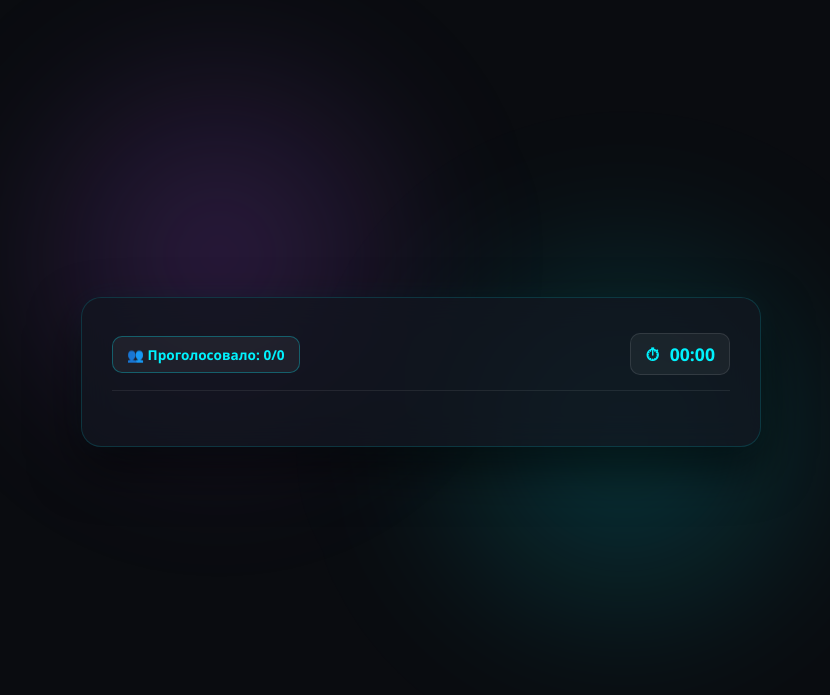
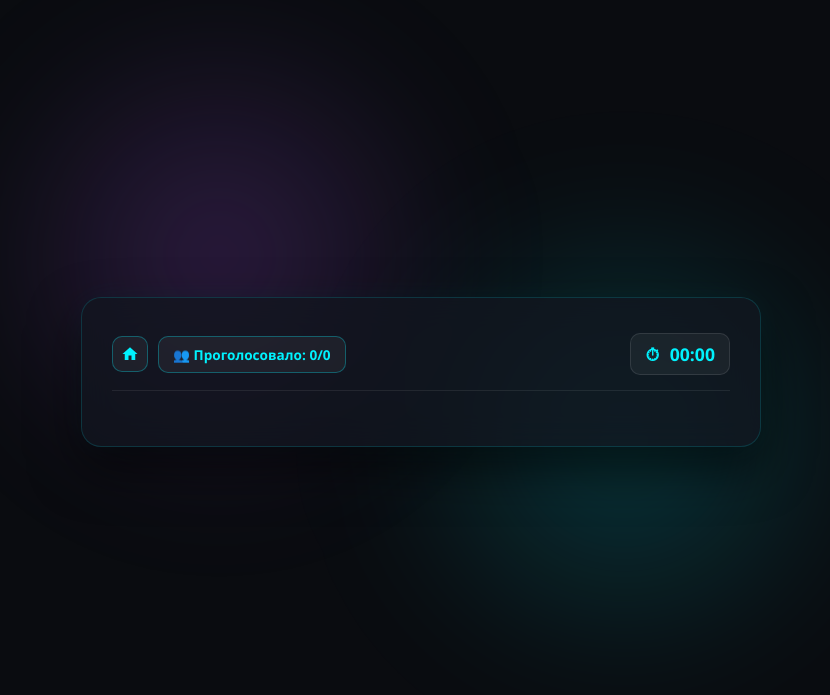
Before and after one commit to nekoreal/CrossDaunBotV2, a Flask app: template flask_server/templates/poll.html in a window 1280 px wide. Shown: the part 28-723 px from the top of the page, without its empty margins (219-1049 px from the left). Run offline with Flask 3, Linux system fonts and the light colour scheme; the template is opened without the code that fills it, so the values that code supplies are empty; parts of the project's set-up code (start-up, migrations or seed data) failed here and were passed over; some libraries are stand-ins or nearby versions.

Commit message:
feat: add home button in htmls

```diff
--- a/flask_server/templates/poll.html
+++ b/flask_server/templates/poll.html
@@ -62,6 +62,43 @@
             z-index: 0;
             filter: blur(60px);
             animation: pulse 10s infinite alternate-reverse ease-in-out;
+        }
+
+        /* Кнопка "На главную" */
+        .btn-home {
+            display: inline-flex;
+            align-items: center;
+            justify-content: center;
+            width: 36px;
+            height: 36px;
+            background: rgba(255, 255, 255, 0.05);
+            color: var(--accent-cyan);
+            border: 1px solid rgba(0, 242, 254, 0.3);
+            border-radius: 10px;
+            text-decoration: none;
+            transition: all 0.2s ease;
+            flex-shrink: 0;
+        }
+
+        .btn-home:hover {
+            background: rgba(0, 242, 254, 0.15);
+            border-color: rgba(0, 242, 254, 0.6);
+            box-shadow: 0 0 15px rgba(0, 242, 254, 0.2);
+            color: #fff;
+            transform: translateY(-1px);
+        }
+
+        .btn-home svg {
+            width: 18px;
+            height: 18px;
+            fill: currentColor;
+        }
+
+        /* Обертка для левой части top-bar */
+        .top-bar-left {
+            display: flex;
+            align-items: center;
+            gap: 10px;
         }
 
         @keyframes pulse {
@@ -356,9 +393,17 @@
     <div class="auth-card">
 
         <!-- Верхняя плашка (Таймер и счетчик) -->
+        <!-- Верхняя плашка (Кнопка Домой, Счетчик и Таймер) -->
         <div id="topBar" class="top-bar">
-            <div class="badge badge-cyan">
-                👥 Проголосовало: <span id="votedCount">0</span>/<span id="totalUsers">0</span>
+            <div class="top-bar-left">
+                <a href="/" class="btn-home" title="На главную">
+                    <svg viewBox="0 0 24 24">
+                        <path d="M10 20v-6h4v6h5v-8h3L12 3 2 12h3v8z"/>
+                    </svg>
+                </a>
+                <div class="badge badge-cyan">
+                    👥 Проголосовало: <span id="votedCount">0</span>/<span id="totalUsers">0</span>
+                </div>
             </div>
             <div class="badge timer-badge">
                 ⏱ <span id="timer">00:00</span>
```
Also changed, not shown: flask_server/templates/gallery.html (+47 -1 lines).
